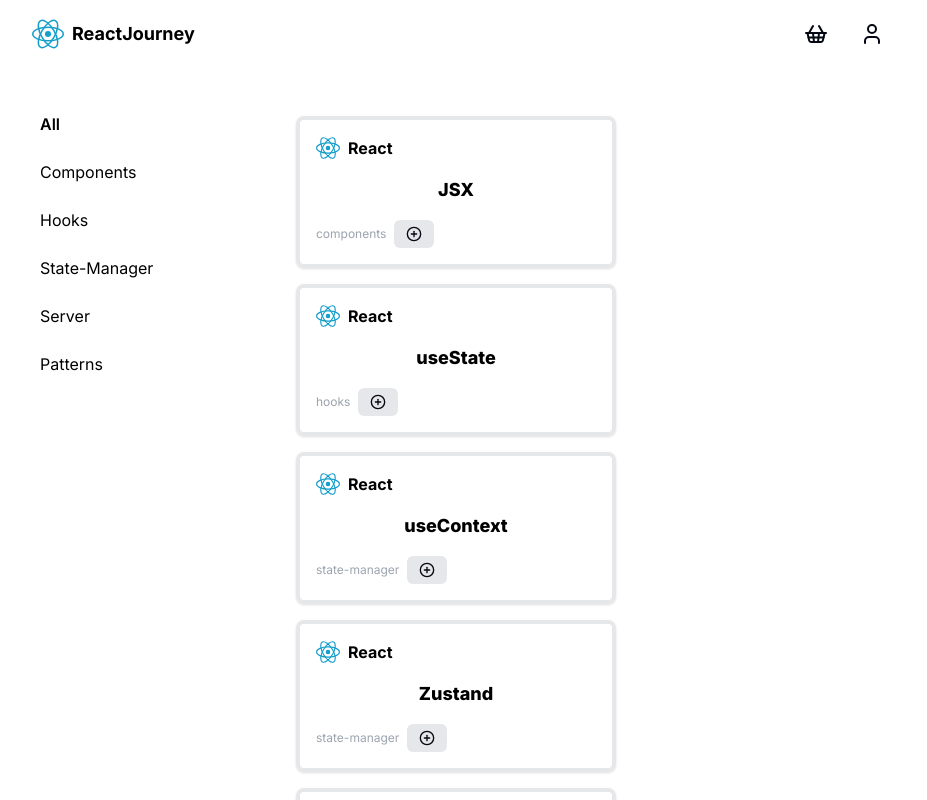
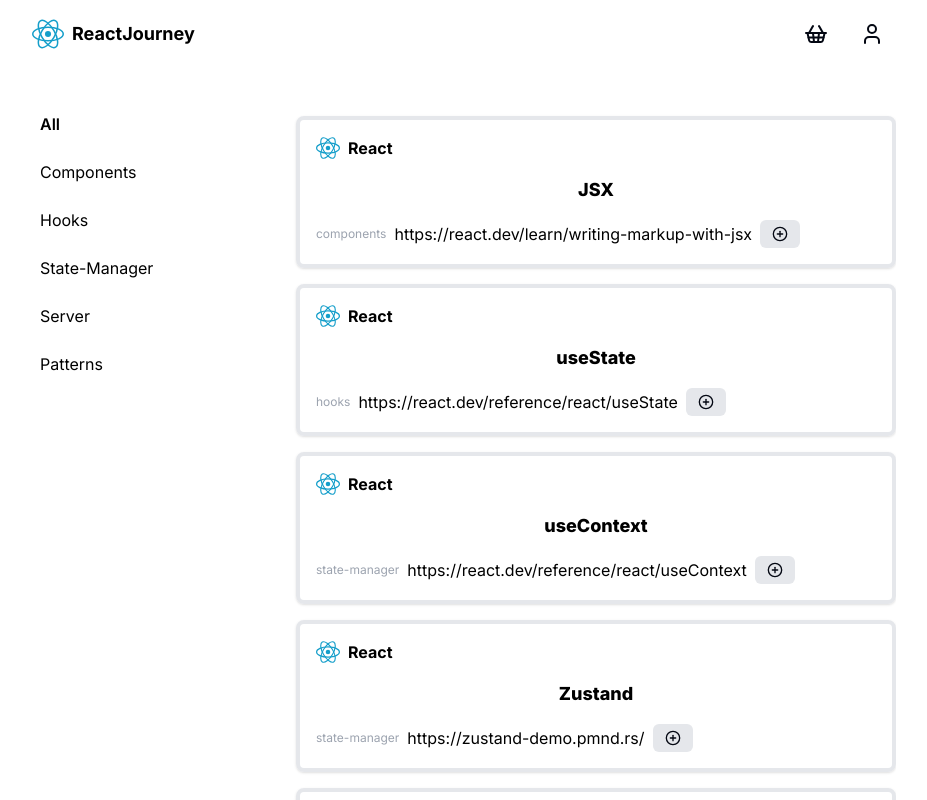
Before and after one commit to mirkobozzetto/workshop_component, a Next.js app: page / in a window 1280 px wide. Shown: the top 800 px of the page, without its empty margins (176-1103 px from the left). Built offline with nearby package versions, Linux system fonts and the light colour scheme.

Commit message:
chore: Update ReactCard component to include a link and fix styling

```diff
--- a/components/ReactCard.tsx
+++ b/components/ReactCard.tsx
@@ -1,4 +1,5 @@
 import { PlusCircle } from "lucide-react";
+import Link from "next/link";
 import Button from "./Button";
 
 import { ReactSvg } from "./ReactSvg";
@@ -12,7 +13,7 @@
 const ReactCard = ({ card }: { card: CardProps }) => {
   return (
     //
-    <div className="flex flex-col justify-center items-center gap-4 border-4 hover:border-gray-300 hover:bg-gray-100 shadow my-2 p-4 rounded-lg w-80 transition-colors">
+    <div className="flex flex-col justify-center items-center gap-4 border-4 hover:border-gray-300 hover:bg-gray-100 shadow my-2 p-4 rounded-lg w-auto transition-colors">
       <div className="flex items-center gap-2 w-full">
         <ReactSvg size={24} />
         <p className="font-bold text-base">React</p>
@@ -24,7 +25,11 @@
         <p className="line-clamp-1 text-gray-400 text-start text-xs">
           {card.category}
         </p>
-        <Button variant="secondary">
+        <Link href={card.url}>{card.url}</Link>
+        <Button
+          className="hover:bg-gray-150 no-outline focus:outline-none focus:ring-0 focus:ring-offset-0 cursor-pointer"
+          variant="secondary"
+        >
           <PlusCircle size={16} />
         </Button>
       </div>
```
